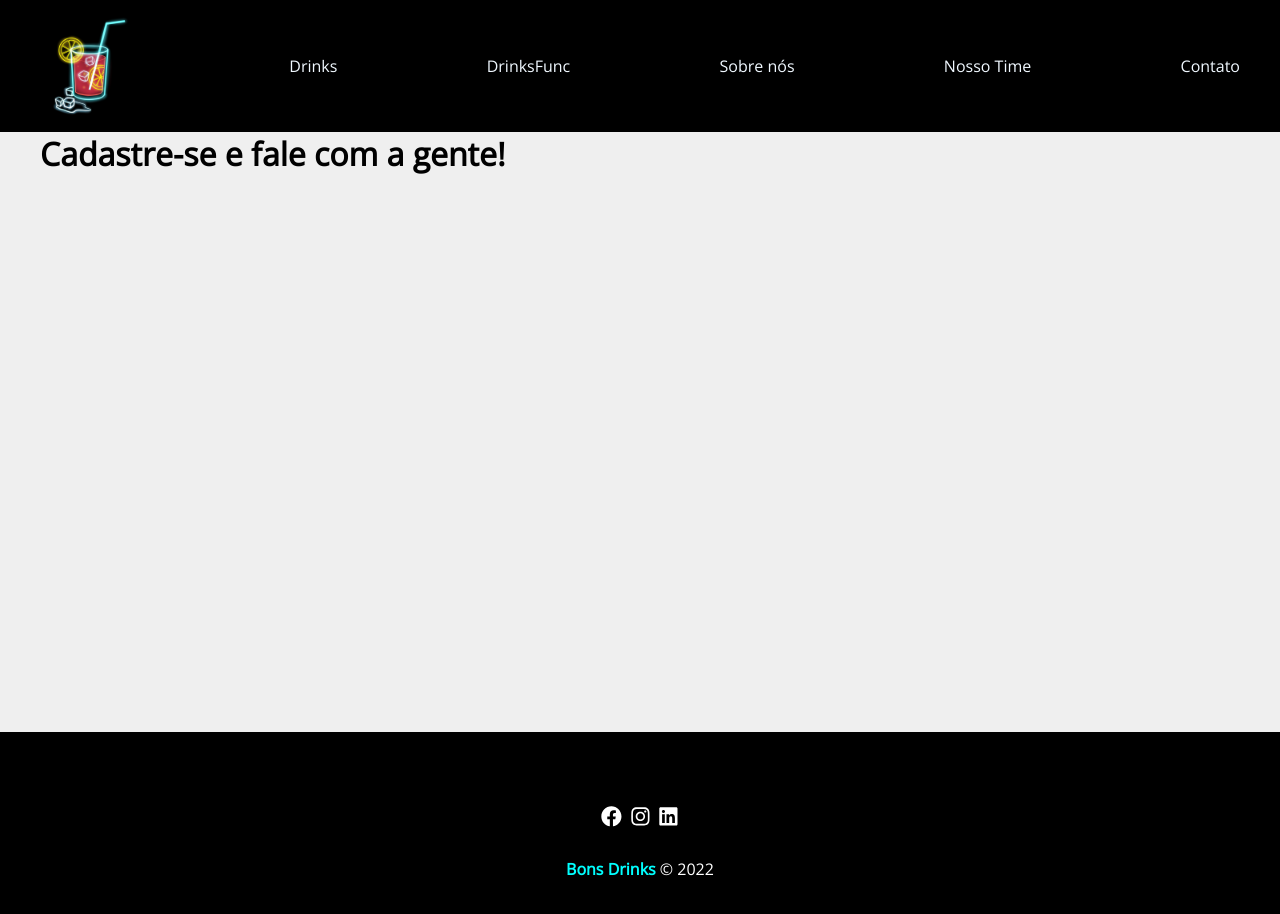
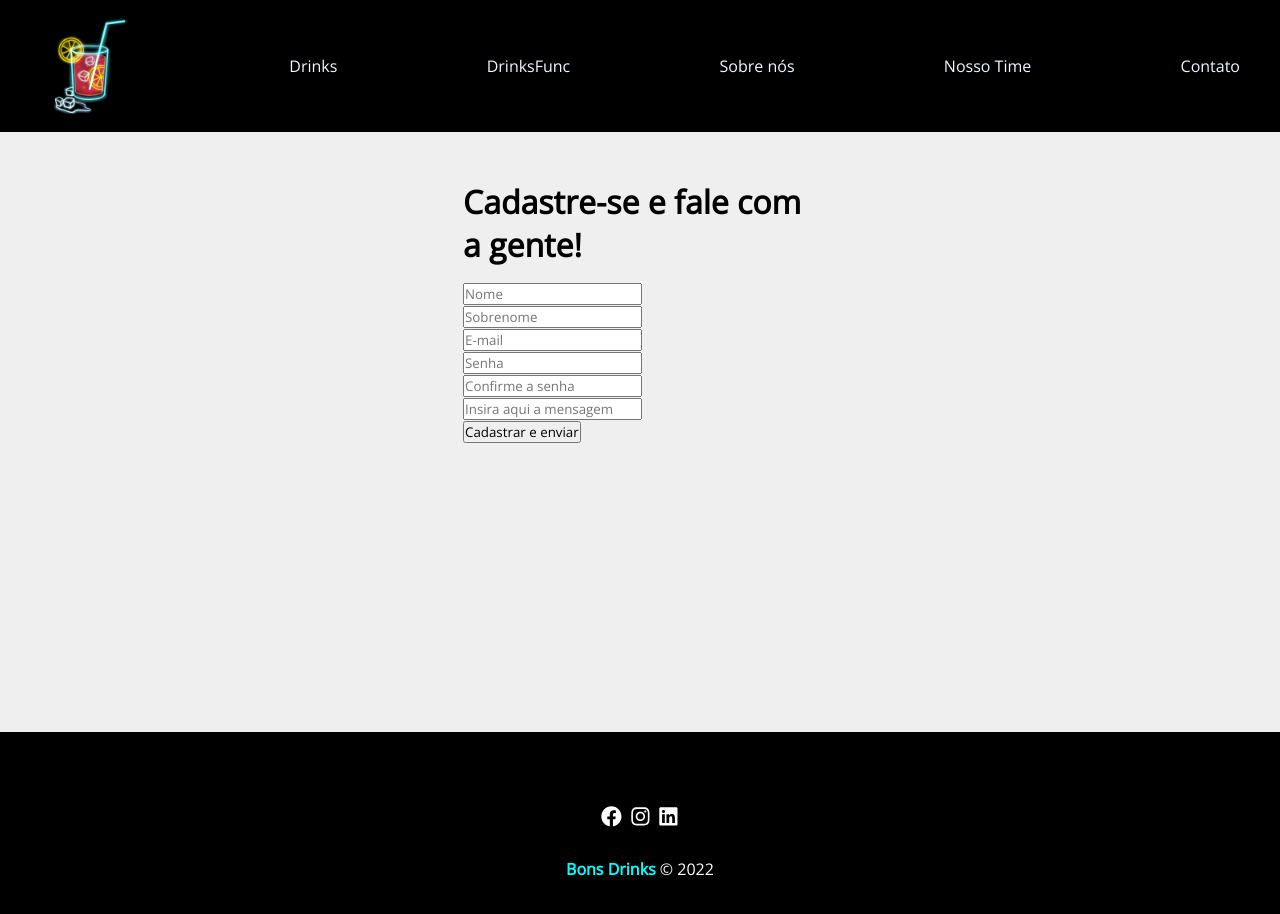
Before and after one commit to CibeleMartins/bonsDrinks, a React (Create React App) app: page /contato in a window 1280 px wide. Shown: the top 914 px of the page. Built offline with nearby package versions, Linux system fonts and the light colour scheme.

Commit message:
change and implements contato and create form

```diff
--- a/src/components/pages/Contato.js
+++ b/src/components/pages/Contato.js
@@ -1,14 +1,17 @@
 import React from "react";
 
 import styles from './Contato.module.css';
+import Form from "./forms/Form";
 
 function Contato () {
 
   return (
 
-    <div>
+    <div className={styles.container_forms}>
 
       <h1>Cadastre-se e fale com a gente!</h1>
+
+      <Form></Form>
 
 
     </div>
--- a/src/components/pages/Contato.module.css
+++ b/src/components/pages/Contato.module.css
@@ -0,0 +1,15 @@
+
+.container_forms {
+
+  width: 450px;
+  margin: 0 auto;
+  /* essa margem para centralizar na tela */
+  padding: 3em;
+}
+
+.container_forms h1 {
+
+  margin-bottom: 0.5em;
+  font-family: 'Open Sans', sans-serif;
+
+}
--- /dev/null
+++ b/src/components/pages/forms/Form.js
@@ -0,0 +1,34 @@
+
+function Form() {
+
+  return (
+    <form>
+      <div>
+        <input type="text" placeholder="Nome"></input>
+      </div>
+
+      <div>
+        <input type="text" placeholder="Sobrenome"></input>
+      </div>
+      <div>
+        <input type="text" placeholder="E-mail"></input>
+      </div>
+      <div>
+        <input type="password" placeholder="Senha"></input>
+      </div>
+      <div>
+        <input type="password" placeholder="Confirme a senha"></input>
+      </div>
+      <div>
+        <input type="text" placeholder="Insira aqui a mensagem"></input>
+      </div>
+      <div>
+        <input type="submit" value="Cadastrar e enviar"></input>
+      </div>
+
+    </form>
+  )
+}
+
+
+export default Form;
```
Also changed, not shown: src/img/forms.png (added).
